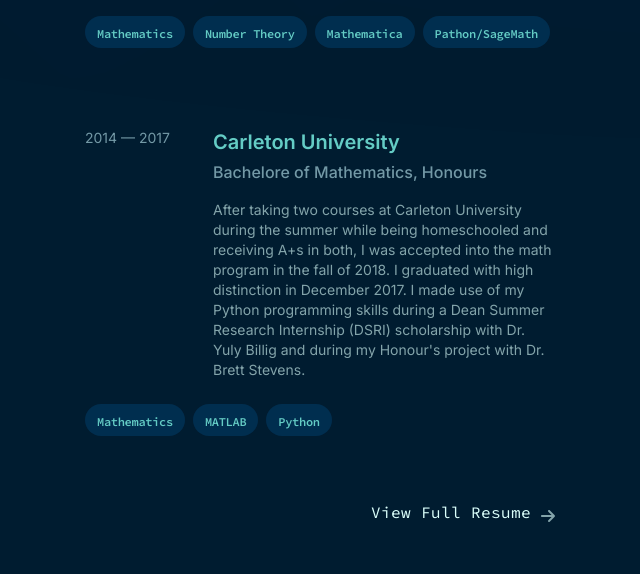
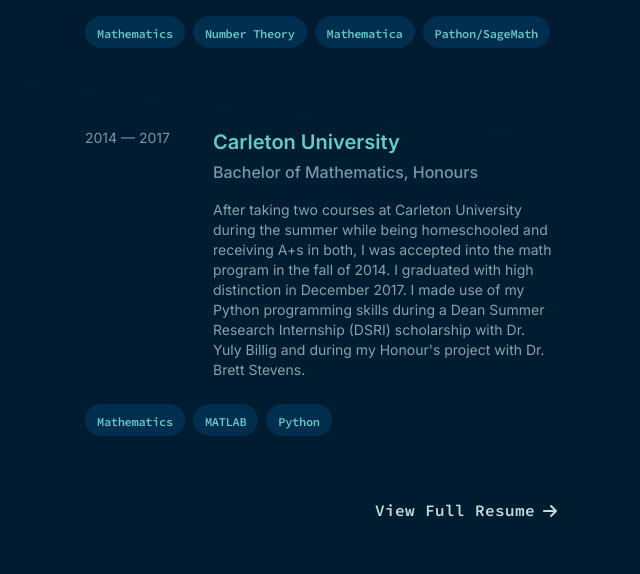
Before and after one commit to jwmdykes/portfolio-website, a Next.js app: page / in a window 1280 px wide. Shown: the part 1600-2174 px from the top of the page, without its empty margins (595-1235 px from the left). Built offline with nearby package versions, Linux system fonts and the light colour scheme.

Commit message:
Add animated arrows to resume and projects link

```diff
--- /dev/null
+++ b/src/app/ArrowLink.tsx
@@ -0,0 +1,16 @@
+import { FontAwesomeIcon } from '@fortawesome/react-fontawesome';
+import { faArrowRight } from '@fortawesome/free-solid-svg-icons';
+import Link from 'next/link';
+
+export default function ArrowLink(props: { href: string; text: string }) {
+  return (
+    <Link href={props.href}>
+        <div className='flex gap-2 items-center text-dark-white-color hover:cursor-pointer hover:underline underline-offset-8 font-semibold decoration-body-highlight-color group'>
+          <span className='whitespace-nowrap font-mono tracking-wide leading-5'>
+            {props.text}
+          </span>
+          <FontAwesomeIcon icon={faArrowRight} size={'1x'} className='relative top-[1px] left-0 group-hover:translate-x-2 transition-transform duration-200 ease-in-out'/>
+        </div>
+    </Link>
+  );
+}
--- a/src/app/ExperienceCard.tsx
+++ b/src/app/ExperienceCard.tsx
@@ -1,5 +1,5 @@
-import { ReactNode } from 'react';
 import SkillsButton from './SkillsButton';
+import Link from 'next/link';
 
 interface ExperienceCardProps {
   company: string;
@@ -7,10 +7,12 @@
   title: string;
   description: string;
   skills: Array<string>;
+  href: string;
 }
 
 export default function ExperienceCard(props: ExperienceCardProps) {
   return (
+      <Link href={props.href}>
         <div className='md:hover:before:border-t md:hover:before:border-[#ffffff2c] md:hover:before:backdrop-blur-3xl md:hover:before:drop-shadow-2xl md:hover:before:stroke md:hover:before:bg-gradient-to-br md:hover:before:from-[#ffffff1a] md:hover:before:to-transparent md:hover:cursor-pointer before:rounded-md relative flex flex-col gap-4 z-10 before:absolute before:-z-10 before:-top-5 before:-bottom-5 before:-right-5 before:-left-5 md:before:-top-5 md:before:-bottom-5 md:before:-right-8 md:before:-left-8'>
           <div className='flex flex-col lg:flex-row gap-1 lg:gap-4'>
             <div className='text-neutral-color lg:text-sm flex lg:min-w-[112px]'>
@@ -36,5 +38,6 @@
             ))}
           </div>
         </div>
+      </Link>
   );
 }
--- a/src/app/globals.css
+++ b/src/app/globals.css
@@ -16,7 +16,7 @@
     @apply text-base leading-relaxed text-body-text-color;
   }
   em {
-    @apply text-dark-white-color hover:text-body-highlight-color not-italic;
+    @apply text-darker-white-color hover:text-body-highlight-color not-italic;
   }
 }
 
@@ -51,7 +51,8 @@
   --highlight-color: #64ccc5;
   --body-highlight-color: #0cfeee;
   --white-color: #dafffb;
-  --dark-white-color: #dafffb96;
+  --dark-white-color: #bedfdb;
+  --darker-white-color: #dafffb96;
   --secondary-highlight-color: #279bc1;
   --neutral-color: #7399A6;
   --dark-neutral-color: #5c7b85;
--- a/src/app/page.tsx
+++ b/src/app/page.tsx
@@ -6,20 +6,22 @@
 import BackgroundOvals from './BackgroundOvals';
 import NavigationElement from './NavigationElement';
 import MobileOvals from './MobileOvals';
+import ArrowLink from './ArrowLink';
 
 import { FontAwesomeIcon } from '@fortawesome/react-fontawesome';
-import { faArrowRight, faEnvelope } from '@fortawesome/free-solid-svg-icons';
+import { faEnvelope } from '@fortawesome/free-solid-svg-icons';
 import { faGithub, faLinkedin } from '@fortawesome/free-brands-svg-icons';
 import { useState, useEffect, useRef } from 'react';
 
 export default function Home() {
   const [activeSection, setActiveSection] = useState('about');
+  const activeSectionUpdatedRef = useRef(activeSection);
+  activeSectionUpdatedRef.current = activeSection;
+  const disconnecting = useRef(false);
 
   const aboutRef = useRef<HTMLDivElement | null>(null);
   const experienceRef = useRef<HTMLDivElement | null>(null);
   const projectsRef = useRef<HTMLDivElement | null>(null);
-  const activeSectionUpdatedRef = useRef(activeSection);
-  const disconnecting = useRef(false);
 
   const handleNavClick = (section: string) => {
     // Set the active section immediately.
@@ -83,7 +85,6 @@
 
       entries.forEach((entry: any) => {
         if (entry.isIntersecting) {
-          activeSectionUpdatedRef.current = entry.target.id;
           setActiveSection(entry.target.id);
         } else if (entry.target.id === activeSectionUpdatedRef.current) {
           // Using type assertion here:
@@ -95,7 +96,6 @@
             const nextSection = getNextSection(activeSectionUpdatedRef.current);
             if (nextSection) {
               setActiveSection(nextSection);
-              activeSectionUpdatedRef.current = nextSection;
             }
           } else {
             const previousSection = getPreviousSection(
@@ -103,7 +103,6 @@
             );
             if (previousSection) {
               setActiveSection(previousSection);
-              activeSectionUpdatedRef.current = previousSection;
             }
           }
         }
@@ -114,6 +113,7 @@
 
     Object.values(sections).forEach(
       (sectionRef: React.RefObject<HTMLDivElement>) => {
+        console.log(sectionRef.current)
         if (sectionRef.current) observer.observe(sectionRef.current);
       }
     );
@@ -235,6 +235,7 @@
               <h3>My Experience</h3>
               <div className='flex flex-col gap-20'>
                 <ExperienceCard
+                  href='https://www.cyber.gc.ca/en'
                   skills={['Cryptography', 'Python', 'Mathematics', 'C/C++']}
                   company='Canadian Centre for Cyber Security'
                   date='2020 — Present'
@@ -242,6 +243,7 @@
                   description='Researching and implementing cryptographic algorithms in order to ensure cryptographic primitives used to protect Government of Canada communications continue to be effective in light of anticipated quantum computing advancements.'
                 ></ExperienceCard>
                 <ExperienceCard
+                  href='https://ised-isde.canada.ca/site/communications-research-centre-canada/en'
                   skills={[
                     'Geocomputation',
                     'Python',
@@ -255,6 +257,7 @@
                   description='Worked on a team applying machine learning and Geocomputation to telecommunications data, including estimating the interference that cellular towers have on each other.'
                 ></ExperienceCard>
                 <ExperienceCard
+                  href='https://uwaterloo.ca/pure-mathematics/'
                   company='University of Waterloo'
                   title='Master of Mathematics'
                   date='Jan — Dec 2018'
@@ -267,22 +270,19 @@
                   ]}
                 ></ExperienceCard>
                 <ExperienceCard
+                  href='https://carleton.ca/math/'
                   company='Carleton University'
                   date='2014 — 2017'
-                  title='Bachelore of Mathematics, Honours'
-                  description="After taking two courses at Carleton University during the summer while being homeschooled and receiving A+s in both, I was accepted into the math program in the fall of 2018. I graduated with high distinction in December 2017. I made use of my Python programming skills during a Dean Summer Research Internship (DSRI) scholarship with Dr. Yuly Billig and during my Honour's project with Dr. Brett Stevens."
+                  title='Bachelor of Mathematics, Honours'
+                  description="After taking two courses at Carleton University during the summer while being homeschooled and receiving A+s in both, I was accepted into the math program in the fall of 2014. I graduated with high distinction in December 2017. I made use of my Python programming skills during a Dean Summer Research Internship (DSRI) scholarship with Dr. Yuly Billig and during my Honour's project with Dr. Brett Stevens."
                   skills={['Mathematics', 'MATLAB', 'Python']}
                 ></ExperienceCard>
               </div>
               <div className='mt-16 flex justify-end'>
-                <Link href={'/resume.pdf'}>
-                  <div className='flex gap-2 hover:cursor-pointer items-end'>
-                    <span className='whitespace-nowrap text-base font-mono tracking-wide text-white-color'>
-                      View Full Resume
-                    </span>
-                    <FontAwesomeIcon icon={faArrowRight} width={18} />
-                  </div>
-                </Link>
+                <ArrowLink
+                  href='/resume.pdf'
+                  text='View Full Resume'
+                ></ArrowLink>
               </div>
             </section>
             <section className='pt-24' id='projects' ref={projectsRef}>
@@ -325,12 +325,10 @@
                 ></ProjectCard>
               </div>
               <div className='mt-16 flex justify-end'>
-                <div className='flex gap-2 hover:cursor-pointer items-end'>
-                  <span className='whitespace-nowrap text-base font-mono tracking-wide text-white-color'>
-                    View All Projects
-                  </span>
-                  <FontAwesomeIcon icon={faArrowRight} width={18} />
-                </div>
+                <ArrowLink
+                  href='#'
+                  text='View All Projects'
+                ></ArrowLink>
               </div>
             </section>
             <p className='pt-24 md:py-24 text-dark-neutral-color'>
--- a/tailwind.config.ts
+++ b/tailwind.config.ts
@@ -28,6 +28,7 @@
         'highlight-color': 'var(--highlight-color)',
         'white-color': 'var(--white-color)',
         'dark-white-color': 'var(--dark-white-color)',
+        'darker-white-color': 'var(--darker-white-color)',
         'secondary-highlight-color': 'var(--secondary-highlight-color)',
         'body-highlight-color': 'var(--body-highlight-color)',
         'neutral-color': 'var(--neutral-color)',
```
Lines whose indentation alone changed are shown as unchanged.
